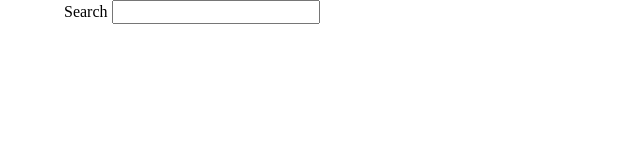
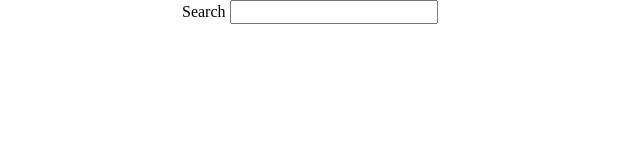
Before and after one commit to BenAttenborough/interactive-photo-gallery, a plain HTML site: page index.html in a window 1280 px wide. Shown: the whole page, without its empty margins (0-640 px from the left). Drawn offline with nearby package versions, Linux system fonts and the light colour scheme.

Commit message:
Set max width on main container

```diff
--- a/css/styles.css
+++ b/css/styles.css
@@ -45,6 +45,7 @@ h1, h2, h3, h4, p, a {
 
 .main-container {
 	width: 95%;
+	max-width: 980px;
 	margin: 0 auto;
 	background-color: #fff;
 	padding: 0 2.5%;
```
